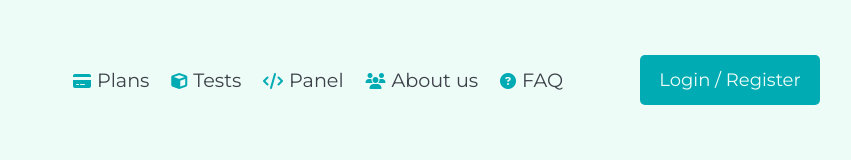
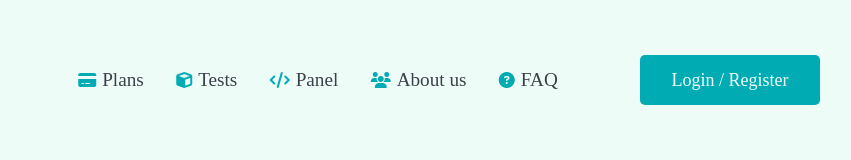
Before and after one commit to politecnicoDAW-2022/DIW-Proyecto-Gropy, a website: page index.html in a window 1280 px wide. Shown: the full height of the page, 332-1183 px from the left. Drawn offline with nearby package versions, Linux system fonts and the light colour scheme; files whose address does not match are found by name.

Commit message:
feat: added reset.css

```diff
--- a/index.html
+++ b/index.html
@@ -8,6 +8,8 @@
             rel="shortcut icon"
             href="assets/images/favicon.png"
             type="image/png" />
+        <link rel="stylesheet" href="./node_modules/reset-css/reset.css" />
+
         <title>Gropy</title>
     </head>
     <body>
--- a/package.json
+++ b/package.json
@@ -23,5 +23,9 @@
         "husky": "^8.0.1",
         "prettier": "^2.7.1",
         "pretty-quick": "^3.1.3"
+    },
+    "dependencies": {
+        "reset-css": "^5.0.1",
+        "reset.css": "^2.0.2"
     }
 }
```
Also changed, not shown: 1 other file.
